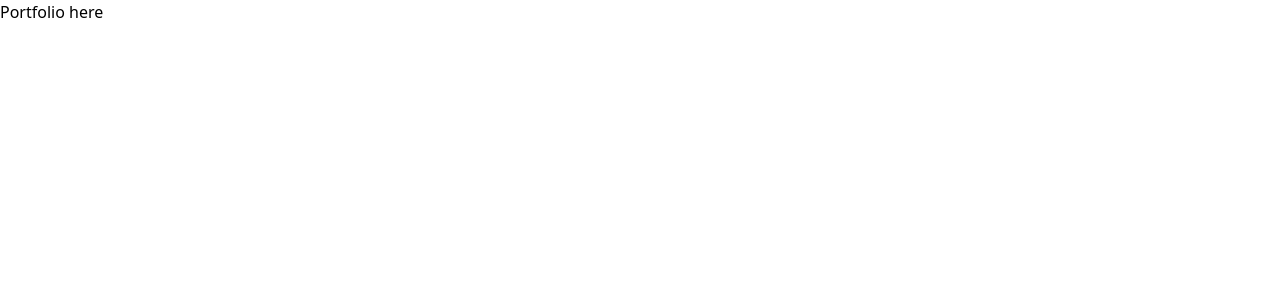
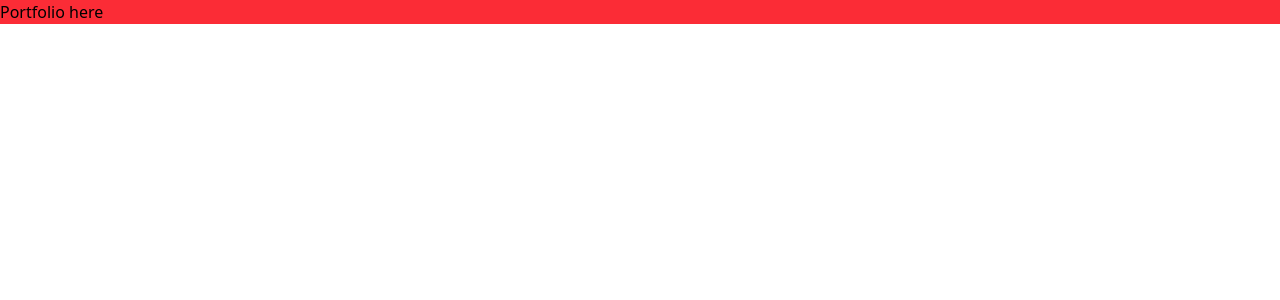
Before and after one commit to gyo82v/portfolio, a React (Vite) app: page / in a window 1280 px wide. Shown: the top 300 px of the page. Built offline with nearby package versions, Linux system fonts and the light colour scheme.

Commit message:
chore: update docs

```diff
--- a/package.json
+++ b/package.json
@@ -13,6 +13,8 @@
     "@tailwindcss/vite": "^4.2.1",
     "react": "^19.2.0",
     "react-dom": "^19.2.0",
+    "react-icons": "^5.6.0",
+    "react-router": "^7.13.1",
     "tailwindcss": "^4.2.1"
   },
   "devDependencies": {
--- a/src/App.tsx
+++ b/src/App.tsx
@@ -4,7 +4,7 @@ function App() {
 
   return (
     <>
-      <h1>Portfolio here</h1>
+      <h1 className="bg-red-500">Portfolio here</h1>
     </>
   )
 }
```
Also changed, not shown: 3 other files (tests, documents, lock files or other folders).
